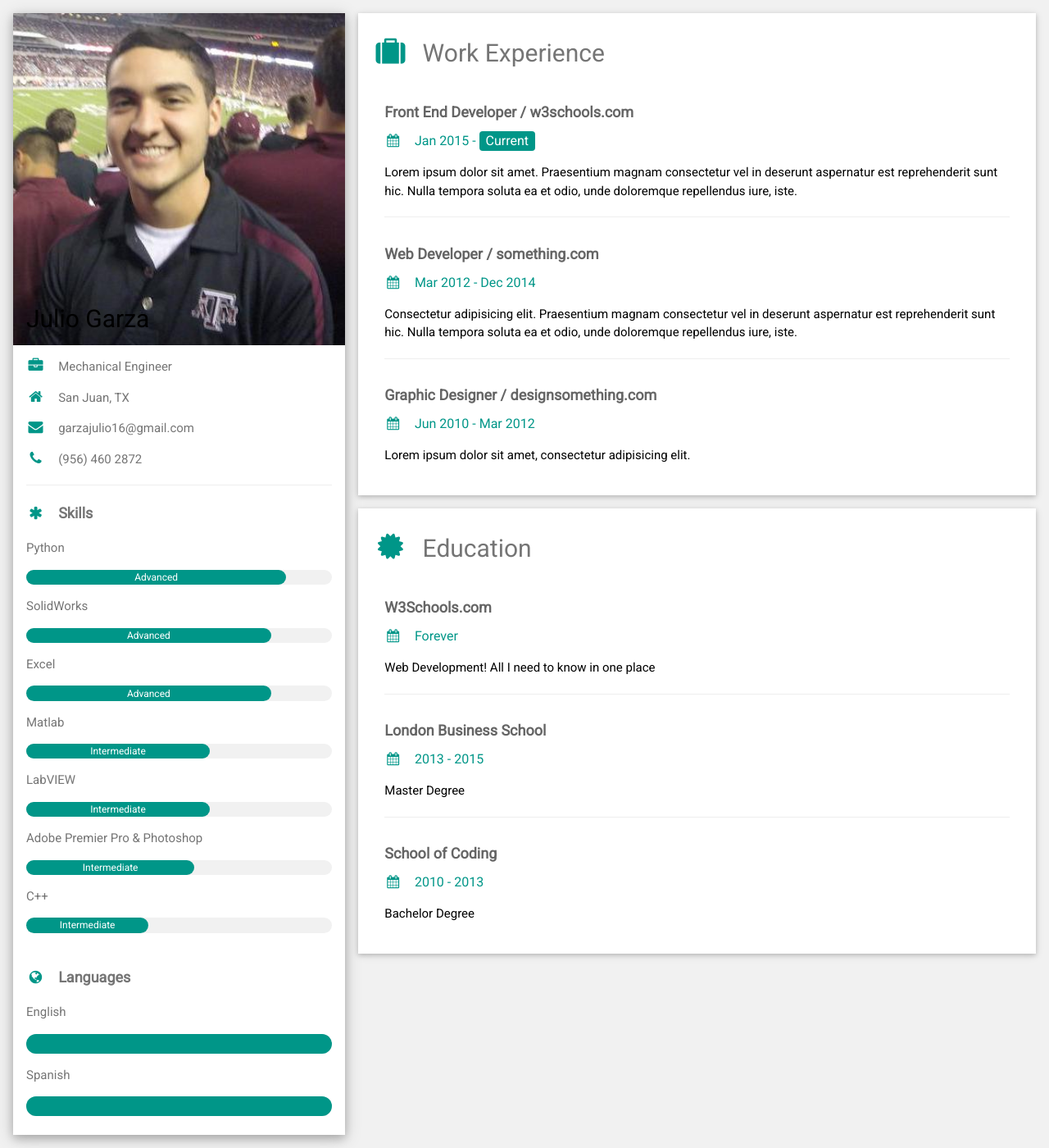
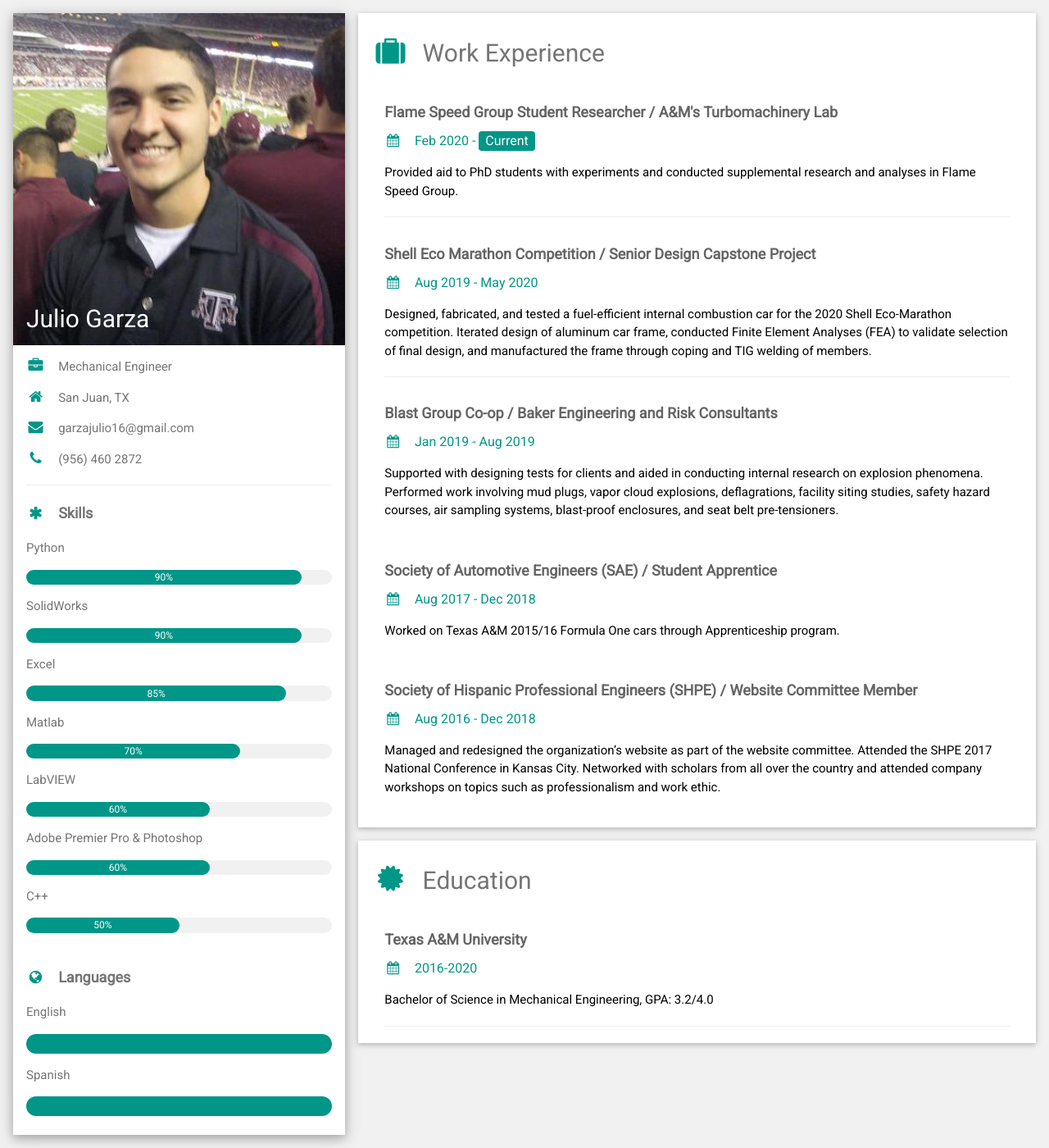
Before and after one commit to juliogarza/juliogarza.github.io, a Jekyll site: the page CV.html, which Jekyll copies as it is, in a window 1280 px wide and 1400 px high. Shown: the whole window at 82% size. Built offline with Jekyll 4.4.1, drawn with Linux system fonts in a browser that asks for light colours.

Commit message:
Update CV.html

```diff
--- a/CV.html
+++ b/CV.html
@@ -23,7 +23,7 @@
       <div class="w3-white w3-text-grey w3-card-4">
         <div class="w3-display-container">
           <img src="/profilepicture.jpg" style="width:100%" alt="Julio Garza">
-          <div class="w3-display-bottomleft w3-container w3-text-black">
+          <div class="w3-display-bottomleft w3-container w3-text-white">
             <h2>Julio Garza</h2>
           </div>
         </div>
@@ -37,33 +37,33 @@
           <p class="w3-large"><b><i class="fa fa-asterisk fa-fw w3-margin-right w3-text-teal"></i>Skills</b></p>
           <p>Python</p>
           <div class="w3-light-grey w3-round-xlarge w3-small">
-            <div class="w3-container w3-center w3-round-xlarge w3-teal" style="width:85%">Advanced</div>
+            <div class="w3-container w3-center w3-round-xlarge w3-teal" style="width:90%">90%</div>
           </div>
           <p>SolidWorks</p>
           <div class="w3-light-grey w3-round-xlarge w3-small">
-            <div class="w3-container w3-center w3-round-xlarge w3-teal" style="width:80%">
-              <div class="w3-center w3-text-white">Advanced</div>
+            <div class="w3-container w3-center w3-round-xlarge w3-teal" style="width:90%">
+              <div class="w3-center w3-text-white">90%</div>
             </div>
           </div>
           <p>Excel</p>
           <div class="w3-light-grey w3-round-xlarge w3-small">
-            <div class="w3-container w3-center w3-round-xlarge w3-teal" style="width:80%">Advanced</div>
+            <div class="w3-container w3-center w3-round-xlarge w3-teal" style="width:85%">85%</div>
           </div>
           <p>Matlab</p>
           <div class="w3-light-grey w3-round-xlarge w3-small">
-            <div class="w3-container w3-center w3-round-xlarge w3-teal" style="width:60%">Intermediate</div>
+            <div class="w3-container w3-center w3-round-xlarge w3-teal" style="width:70%">70%</div>
           </div>
           <p>LabVIEW</p>
           <div class="w3-light-grey w3-round-xlarge w3-small">
-            <div class="w3-container w3-center w3-round-xlarge w3-teal" style="width:60%">Intermediate</div>
+            <div class="w3-container w3-center w3-round-xlarge w3-teal" style="width:60%">60%</div>
           </div>
           <p>Adobe Premier Pro & Photoshop</p>
           <div class="w3-light-grey w3-round-xlarge w3-small">
-            <div class="w3-container w3-center w3-round-xlarge w3-teal" style="width:55%">Intermediate</div>
+            <div class="w3-container w3-center w3-round-xlarge w3-teal" style="width:60%">60%</div>
           </div>
           <p>C++</p>
           <div class="w3-light-grey w3-round-xlarge w3-small">
-            <div class="w3-container w3-center w3-round-xlarge w3-teal" style="width:40%">Intermediate</div>
+            <div class="w3-container w3-center w3-round-xlarge w3-teal" style="width:50%">50%</div>
           </div>
           <br>
 
@@ -89,42 +89,41 @@
       <div class="w3-container w3-card w3-white w3-margin-bottom">
         <h2 class="w3-text-grey w3-padding-16"><i class="fa fa-suitcase fa-fw w3-margin-right w3-xxlarge w3-text-teal"></i>Work Experience</h2>
         <div class="w3-container">
-          <h5 class="w3-opacity"><b>Front End Developer / w3schools.com</b></h5>
-          <h6 class="w3-text-teal"><i class="fa fa-calendar fa-fw w3-margin-right"></i>Jan 2015 - <span class="w3-tag w3-teal w3-round">Current</span></h6>
-          <p>Lorem ipsum dolor sit amet. Praesentium magnam consectetur vel in deserunt aspernatur est reprehenderit sunt hic. Nulla tempora soluta ea et odio, unde doloremque repellendus iure, iste.</p>
+          <h5 class="w3-opacity"><b>Flame Speed Group Student Researcher / A&M's Turbomachinery Lab </b></h5>
+          <h6 class="w3-text-teal"><i class="fa fa-calendar fa-fw w3-margin-right"></i>Feb 2020 - <span class="w3-tag w3-teal w3-round">Current</span></h6>
+          <p>Provided aid to PhD students with experiments and conducted supplemental research and analyses in Flame Speed Group.</p>
           <hr>
         </div>
         <div class="w3-container">
-          <h5 class="w3-opacity"><b>Web Developer / something.com</b></h5>
-          <h6 class="w3-text-teal"><i class="fa fa-calendar fa-fw w3-margin-right"></i>Mar 2012 - Dec 2014</h6>
-          <p>Consectetur adipisicing elit. Praesentium magnam consectetur vel in deserunt aspernatur est reprehenderit sunt hic. Nulla tempora soluta ea et odio, unde doloremque repellendus iure, iste.</p>
+          <h5 class="w3-opacity"><b>Shell Eco Marathon Competition / Senior Design Capstone Project</b></h5>
+          <h6 class="w3-text-teal"><i class="fa fa-calendar fa-fw w3-margin-right"></i>Aug 2019 - May 2020</h6>
+          <p>Designed, fabricated, and tested a fuel-efficient internal combustion car for the 2020 Shell Eco-Marathon competition. Iterated design of aluminum car frame, conducted Finite Element Analyses (FEA) to validate selection of final design, and manufactured the frame through coping and TIG welding of members.</p>
           <hr>
         </div>
         <div class="w3-container">
-          <h5 class="w3-opacity"><b>Graphic Designer / designsomething.com</b></h5>
-          <h6 class="w3-text-teal"><i class="fa fa-calendar fa-fw w3-margin-right"></i>Jun 2010 - Mar 2012</h6>
-          <p>Lorem ipsum dolor sit amet, consectetur adipisicing elit. </p><br>
+          <h5 class="w3-opacity"><b>Blast Group Co-op / Baker Engineering and Risk Consultants</b></h5>
+          <h6 class="w3-text-teal"><i class="fa fa-calendar fa-fw w3-margin-right"></i>Jan 2019 - Aug 2019</h6>
+          <p>Supported with designing tests for clients and aided in conducting internal research on explosion phenomena. Performed work involving mud plugs, vapor cloud explosions, deflagrations, facility siting studies, safety hazard courses, air sampling systems, blast-proof enclosures, and seat belt pre-tensioners.</p><br>
+        </div>
+        <div class="w3-container">
+          <h5 class="w3-opacity"><b>Society of Automotive Engineers (SAE) / Student Apprentice</b></h5>
+          <h6 class="w3-text-teal"><i class="fa fa-calendar fa-fw w3-margin-right"></i>Aug 2017 - Dec 2018</h6>
+          <p>Worked on Texas A&M 2015/16 Formula One cars through Apprenticeship program.</p><br>
+        </div>
+        <div class="w3-container">
+          <h5 class="w3-opacity"><b>Society of Hispanic Professional Engineers (SHPE) / Website Committee Member</b></h5>
+          <h6 class="w3-text-teal"><i class="fa fa-calendar fa-fw w3-margin-right"></i>Aug 2016 - Dec 2018</h6>
+          <p>Managed and redesigned the organization’s website as part of the website committee. Attended the SHPE 2017 National Conference in Kansas City. Networked with scholars from all over the country and attended company workshops on topics such as professionalism and work ethic.</p><br>
         </div>
       </div>
 
       <div class="w3-container w3-card w3-white">
         <h2 class="w3-text-grey w3-padding-16"><i class="fa fa-certificate fa-fw w3-margin-right w3-xxlarge w3-text-teal"></i>Education</h2>
         <div class="w3-container">
-          <h5 class="w3-opacity"><b>W3Schools.com</b></h5>
-          <h6 class="w3-text-teal"><i class="fa fa-calendar fa-fw w3-margin-right"></i>Forever</h6>
-          <p>Web Development! All I need to know in one place</p>
+          <h5 class="w3-opacity"><b>Texas A&M University</b></h5>
+          <h6 class="w3-text-teal"><i class="fa fa-calendar fa-fw w3-margin-right"></i>2016-2020</h6>
+          <p>Bachelor of Science in Mechanical Engineering, GPA: 3.2/4.0</p>
           <hr>
-        </div>
-        <div class="w3-container">
-          <h5 class="w3-opacity"><b>London Business School</b></h5>
-          <h6 class="w3-text-teal"><i class="fa fa-calendar fa-fw w3-margin-right"></i>2013 - 2015</h6>
-          <p>Master Degree</p>
-          <hr>
-        </div>
-        <div class="w3-container">
-          <h5 class="w3-opacity"><b>School of Coding</b></h5>
-          <h6 class="w3-text-teal"><i class="fa fa-calendar fa-fw w3-margin-right"></i>2010 - 2013</h6>
-          <p>Bachelor Degree</p><br>
         </div>
       </div>
 
```
